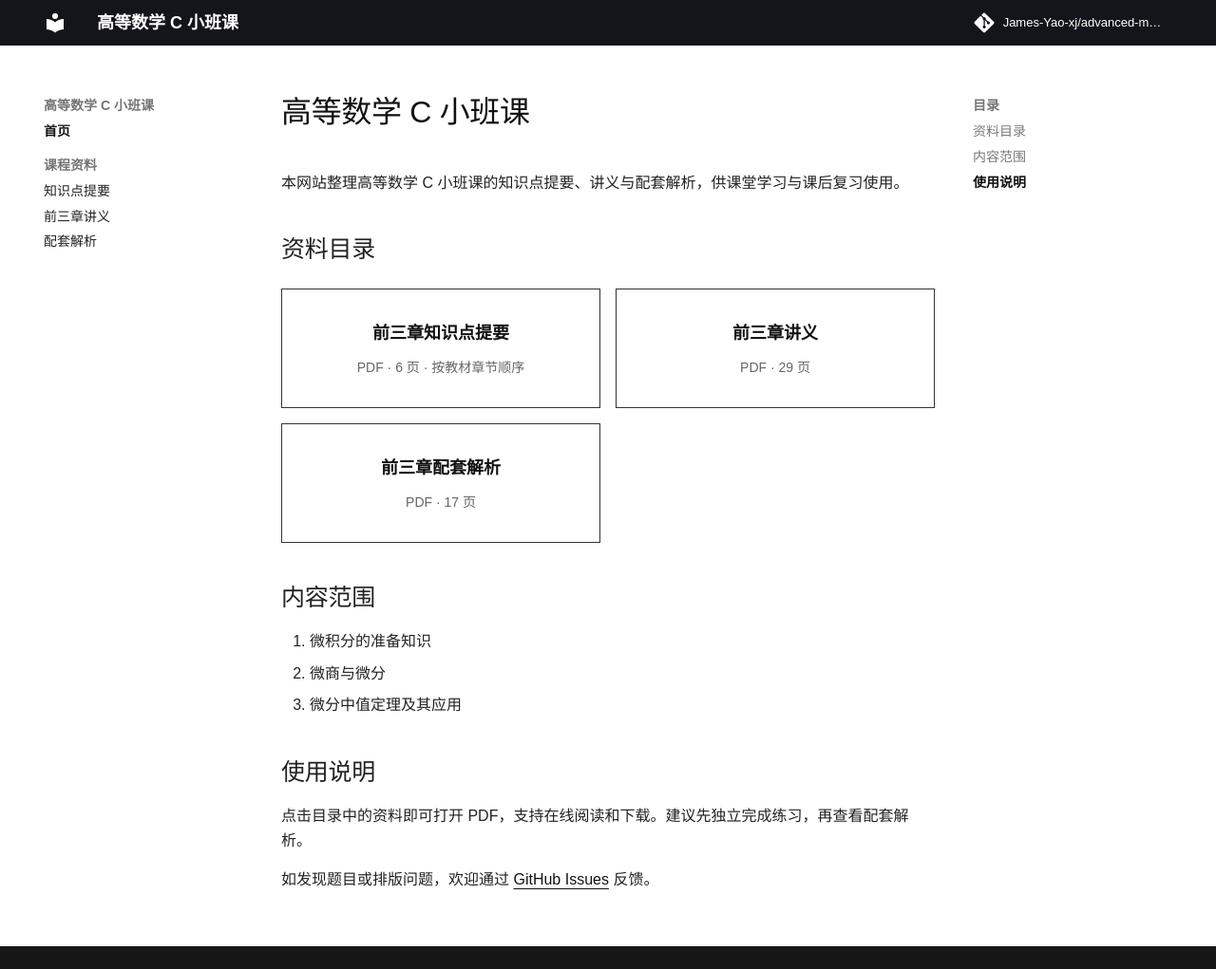
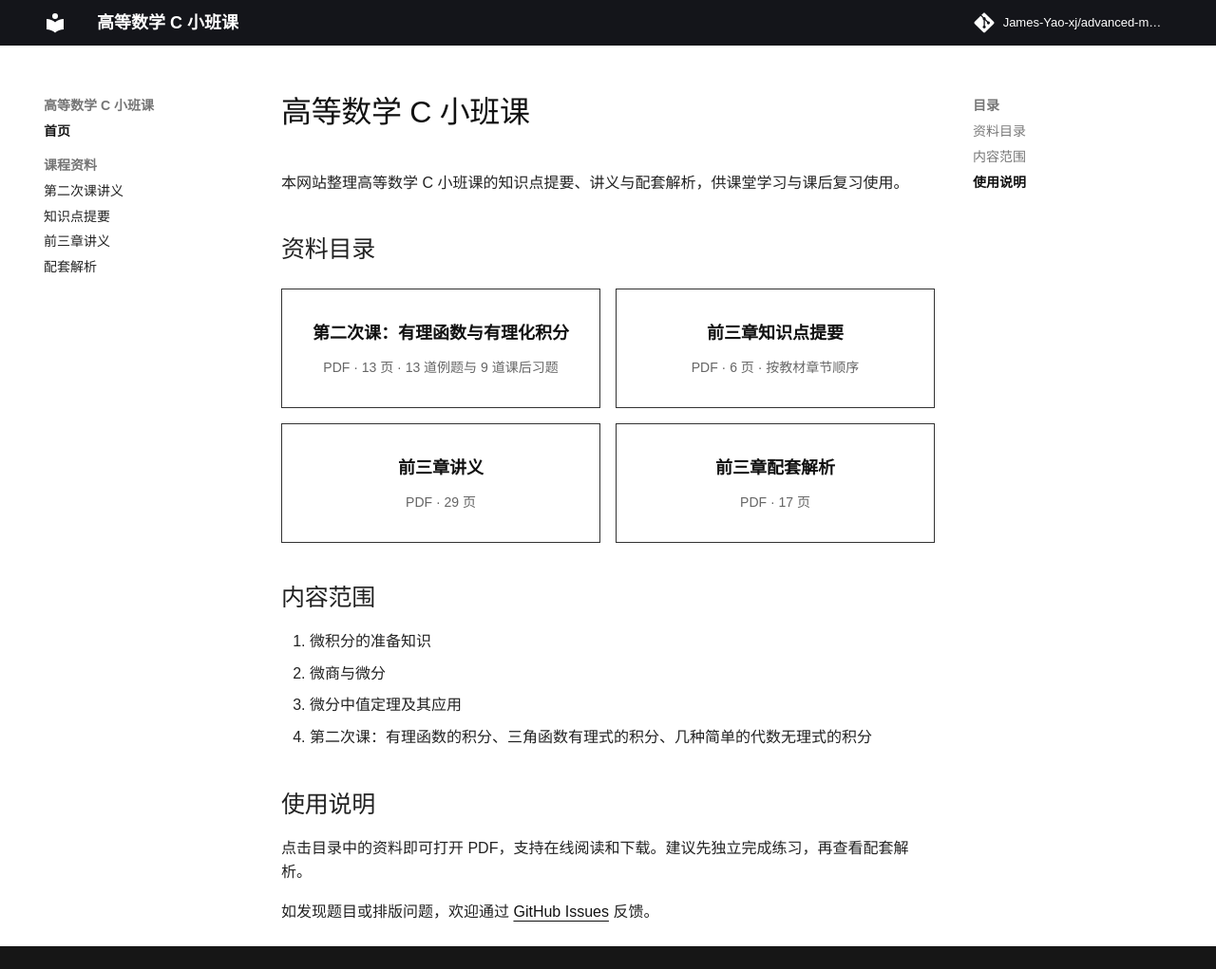
Before and after one commit to James-Yao-xj/advanced-mathematics-c-tutorial, an MkDocs documentation site: the page built from docs/index.md, in a window 1280 px wide and 1021 px high. Shown: the whole window at 95% size. Built offline with MkDocs 1.6.1 and Material for MkDocs 9.7.7, drawn with Linux system fonts in a browser that asks for light colours; comment, search, counter and statistics services are not loaded.

Commit message:
Publish lesson 2 on rational and rationalizing integration

```diff
--- a/docs/index.md
+++ b/docs/index.md
@@ -5,6 +5,10 @@
 ## 资料目录
 
 <div class="resource-list">
+  <a class="resource-card" href="handouts/高等数学C-第二次课讲义.pdf">
+    <strong>第二次课：有理函数与有理化积分</strong>
+    <span>PDF · 13 页 · 13 道例题与 9 道课后习题</span>
+  </a>
   <a class="resource-card" href="handouts/高等数学C-前三章知识点提要.pdf">
     <strong>前三章知识点提要</strong>
     <span>PDF · 6 页 · 按教材章节顺序</span>
@@ -24,6 +28,7 @@
 1. 微积分的准备知识
 2. 微商与微分
 3. 微分中值定理及其应用
+4. 第二次课：有理函数的积分、三角函数有理式的积分、几种简单的代数无理式的积分
 
 ## 使用说明
 
--- a/mkdocs.yml
+++ b/mkdocs.yml
@@ -16,6 +16,7 @@ theme:
 nav:
   - 首页: index.md
   - 课程资料:
+      - 第二次课讲义: handouts/高等数学C-第二次课讲义.pdf
       - 知识点提要: handouts/高等数学C-前三章知识点提要.pdf
       - 前三章讲义: handouts/高等数学BC-前三章讲义.pdf
       - 配套解析: handouts/高等数学BC-前三章配套解析.pdf
```
Also changed, not shown: README.md (+14 -0 lines), 2 other files.
